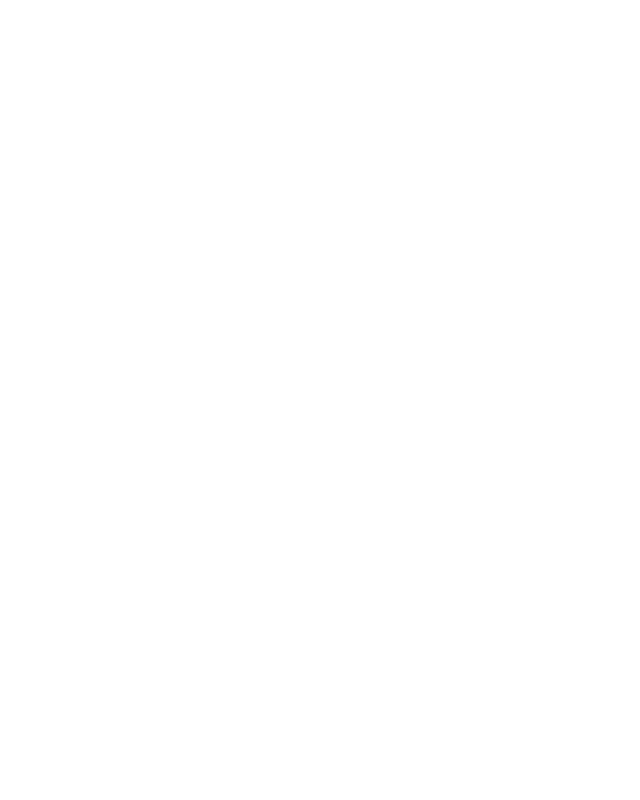
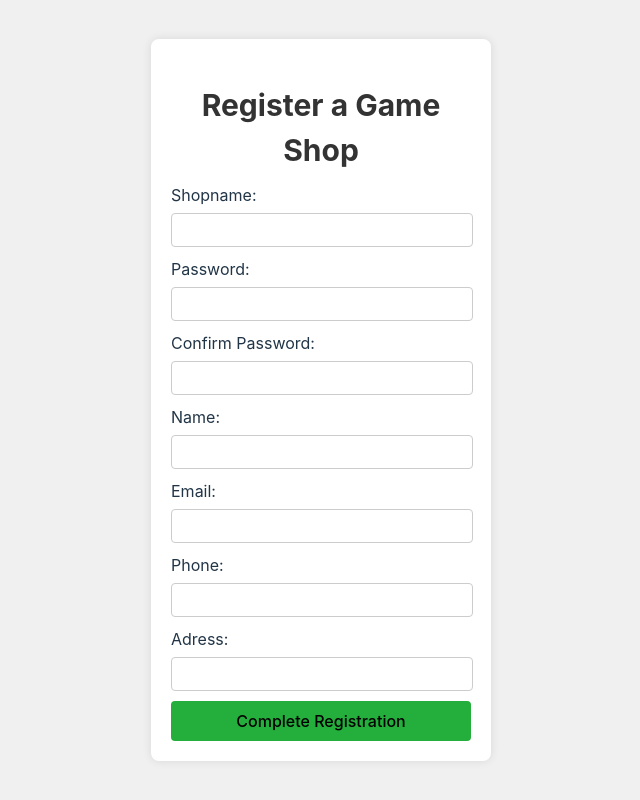
Before and after one commit to lior-se/FSWD-6, a React (Vite) app in the folder my-react-app/: page /register-shop in a window 1280 px wide. Before the commit this address had no page. Shown: the whole page, without its empty margins (319-959 px from the left). Built offline with nearby package versions, Linux system fonts and the light colour scheme.

Commit message:
register user and shop server and database

```diff
--- a/my-react-app/src/App.jsx
+++ b/my-react-app/src/App.jsx
@@ -3,6 +3,7 @@ import { BrowserRouter as Router, Route, Routes } from 'react-router-dom';
 import Login from './components/Login';
 import Home from './components/Home';
 import RegisterUser from './components/RegisterUser';
+import RegisterShop from './components/RegisterShop';
 
 const App = () => {
   return (
@@ -11,6 +12,7 @@ const App = () => {
       <Route path="/" element={<Home />} />
       <Route path="/login" element={<Login />} />
       <Route path="/register-user" element={<RegisterUser />} />
+      <Route path="/register-shop" element={<RegisterShop />} />
       </Routes>
     </Router>
   );
--- a/my-react-app/src/components/RegisterUser.jsx
+++ b/my-react-app/src/components/RegisterUser.jsx
@@ -3,7 +3,7 @@ import {createUser } from '../server';
 import { useNavigate} from 'react-router-dom';
 import '../styles/Login.css';
 
-const Register = () => {
+const RegisterUser = () => {
   const [username, setUsername] = useState('');
   const [password, setPassword] = useState('');
   const [confirmPassword, setConfirmPassword] = useState('');
@@ -44,7 +44,7 @@ const Register = () => {
   return (
     <div className='login-container'>
     <div className="form">
-      <h2 className="h2">Register</h2>
+      <h2 className="h2">Register a New User</h2>
         <form onSubmit={handleUserRegister}>
           <div>
           <label className="label">Username:</label>
@@ -77,4 +77,4 @@ const Register = () => {
   );
 };
 
-export default Register;
+export default RegisterUser;
--- a/my-react-app/src/components/Registershop.jsx
+++ b/my-react-app/src/components/Registershop.jsx
@@ -0,0 +1,86 @@
+import React, { useState } from 'react';
+import {createShop } from '../server';
+import { useNavigate} from 'react-router-dom';
+import '../styles/Login.css';
+
+const RegisterShop = () => {
+  const [shopname, setShopname] = useState('');
+  const [password, setPassword] = useState('');
+  const [confirmPassword, setConfirmPassword] = useState('');
+  const [name, setName] = useState('');
+  const [email, setEmail] = useState('');
+  const [phone, setPhone] = useState('');
+  const [adress, setAdress] = useState('');
+  const navigate = useNavigate();
+
+  const handleShopRegister = async (e) => {
+    e.preventDefault();
+    if (password !== confirmPassword) {
+      alert('Passwords do not match');
+      return;
+    }
+
+    const newShop = {
+      shopname,
+      password,
+      name,
+      email,
+      phone,
+      adress,
+      Games: []
+    };
+
+
+    try {
+      await createShop(newShop);
+      localStorage.setItem('shop', JSON.stringify(newShop));
+      alert('Registration successful');
+      //navigate('/store');
+    } catch (error) {
+      alert('Error registering user');
+      console.error('Error registering user:', error);
+    }
+  };
+
+
+  return (
+    <div className='login-container'>
+    <div className="form">
+      <h2 className="h2">Register a Game Shop</h2>
+        <form onSubmit={handleShopRegister}>
+          <div>
+          <label className="label">Shopname:</label>
+            <input type="text" className="input" value={shopname} onChange={(e) => setShopname(e.target.value)} required />
+          </div>
+          <div>
+            <label className="label">Password:</label>
+            <input type="password" className="input" value={password} onChange={(e) => setPassword(e.target.value)} required />
+          </div>
+          <div>
+            <label className="label">Confirm Password:</label>
+            <input type="password" className="input" value={confirmPassword} onChange={(e) => setConfirmPassword(e.target.value)} required />
+          </div>
+          <div>
+            <label className="label">Name:</label>
+            <input type="text" className="input" value={name} onChange={(e) => setName(e.target.value)} required />
+          </div>
+          <div>
+            <label className="label">Email:</label>
+            <input type="email" className="input" value={email} onChange={(e) => setEmail(e.target.value)} required />
+          </div>
+          <div>
+            <label className="label">Phone:</label>
+            <input type="text" className="input" value={phone} onChange={(e) => setPhone(e.target.value)} required />
+          </div>
+          <div>
+            <label className="label">Adress:</label>
+            <input type="text" className="input" value={adress} onChange={(e) => setAdress(e.target.value)} required />
+          </div>
+          <button type="submit" className="button">Complete Registration</button>
+        </form>
+    </div>
+    </div>
+  );
+};
+
+export default RegisterShop;
--- a/my-react-app/src/server.jsx
+++ b/my-react-app/src/server.jsx
@@ -2,22 +2,24 @@ import axios from 'axios';
 
 const API_URL = 'http://localhost:5000';
 
-export const loginUser = async (username, password) => {
+const postRequest = async (endpoint, data) => {
   try {
-      const response = await axios.post(`${API_URL}/api/login`, { username, password });
+    const response = await axios.post(`${API_URL}${endpoint}`, data);
     return response.data;
   } catch (error) {
-      console.error('Error logging in:', error);
+    console.error(`Error in ${endpoint}:`, error);
     throw error;
   }
 };
 
+export const loginUser = async (username, password) => {
+  return postRequest('/api/login', { username, password });
+};
+
 export const createUser = async (user) => {
-    try {
-      const response = await axios.post(`${API_URL}/api/register-user`, user);
-      return response.data;
-    } catch (error) {
-      console.error('Error registering user:', error);
-      throw error;
-    }
+  return postRequest('/api/register-user', user);
 };
+
+export const createShop = async (shop) => {
+  return postRequest('/api/register-shop', shop);
+};
```
Also changed, not shown: 1 other file (tests, documents, lock files or other folders). Lines whose indentation alone changed are shown as unchanged.
